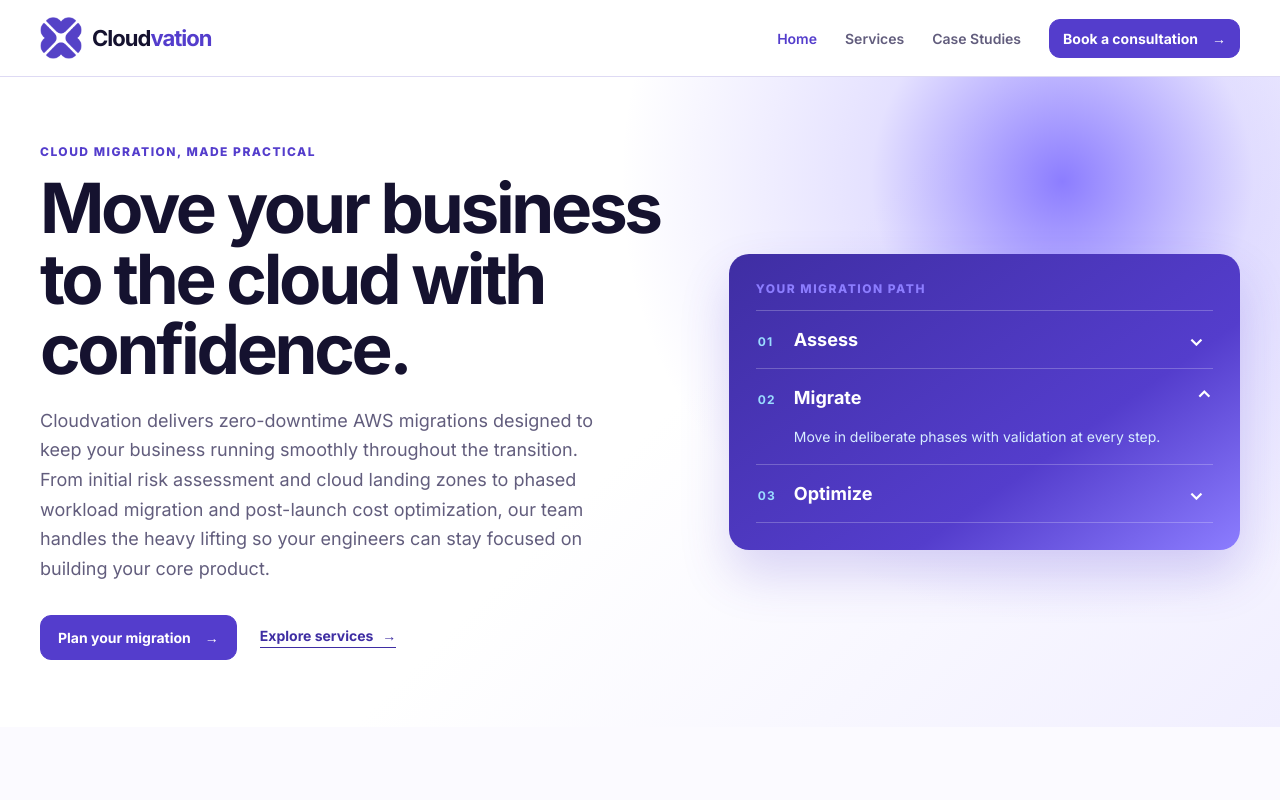
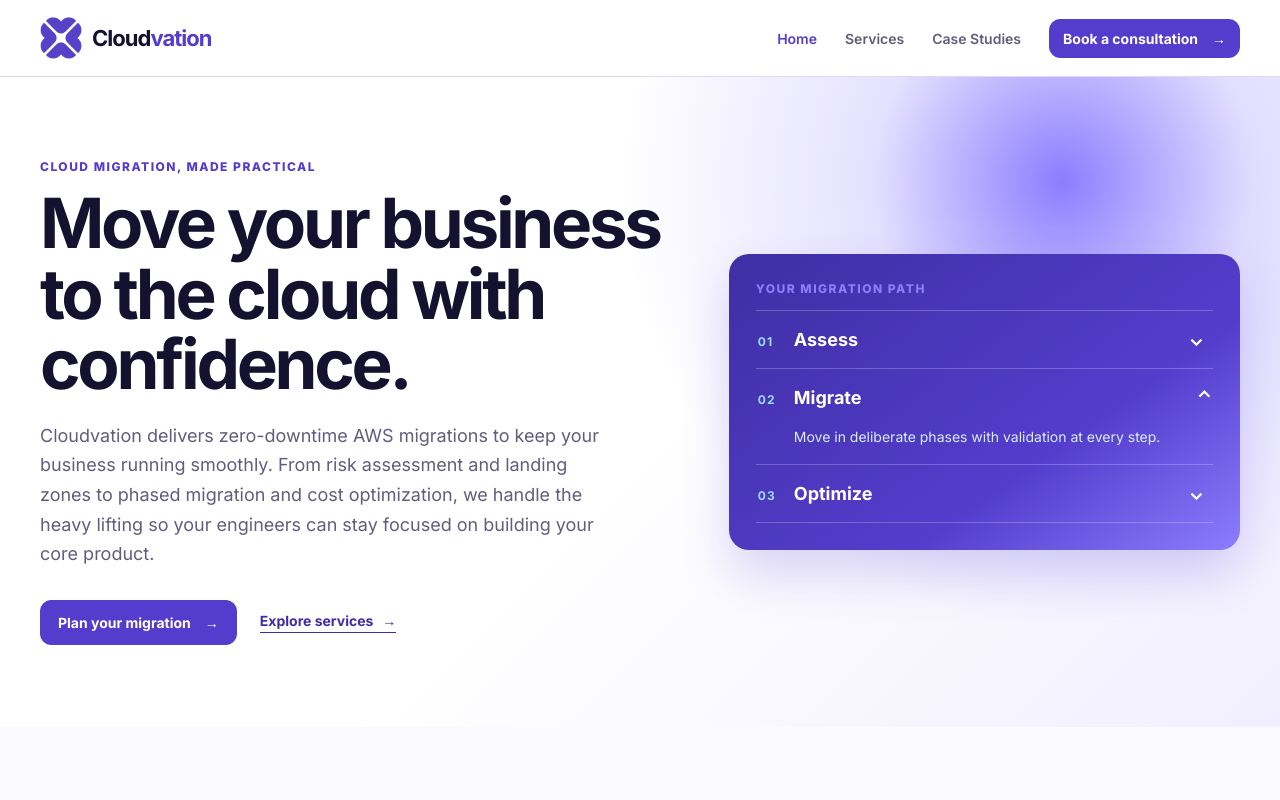
Before and after one commit to cloudvations/cloudvation, a Next.js app: page / in a window 1280 px wide. Shown: the top 800 px of the page. Built offline with nearby package versions, Linux system fonts and the light colour scheme.

Commit message:
updated hero message

```diff
--- a/src/app/page.tsx
+++ b/src/app/page.tsx
@@ -15,12 +15,11 @@ export default function Home() {
               <p className="eyebrow">Cloud migration, made practical</p>
               <h1>Move your business to the cloud with confidence.</h1>
               <p className="lede">
-                Cloudvation delivers zero-downtime AWS migrations designed to
-                keep your business running smoothly throughout the transition.
-                From initial risk assessment and cloud landing zones to phased
-                workload migration and post-launch cost optimization, our team
-                handles the heavy lifting so your engineers can stay focused on
-                building your core product.
+                Cloudvation delivers zero-downtime AWS migrations to keep your
+                business running smoothly. From risk assessment and landing
+                zones to phased migration and cost optimization, we handle the
+                heavy lifting so your engineers can stay focused on building
+                your core product.
               </p>
               <div className="actions">
                 <Link className="button" href="/contact">
```
